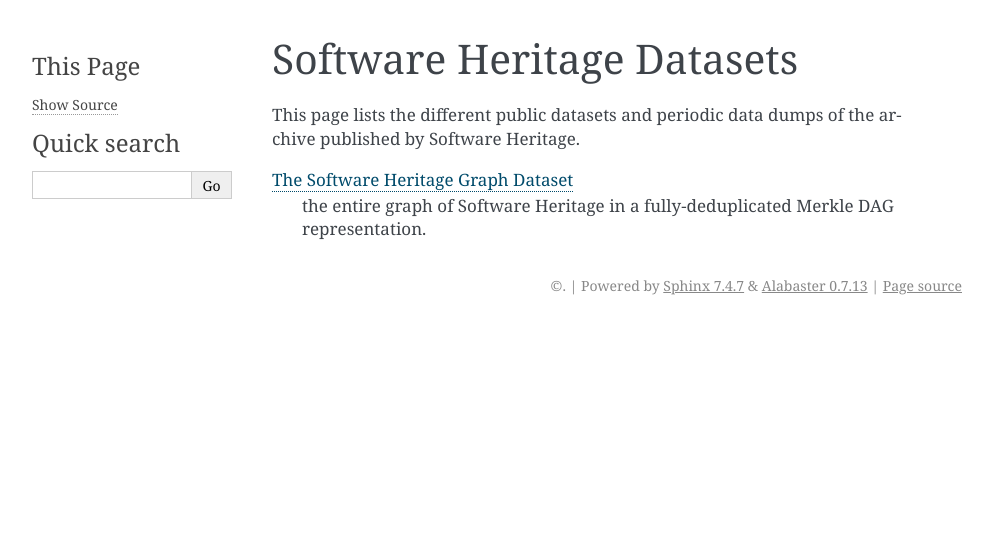
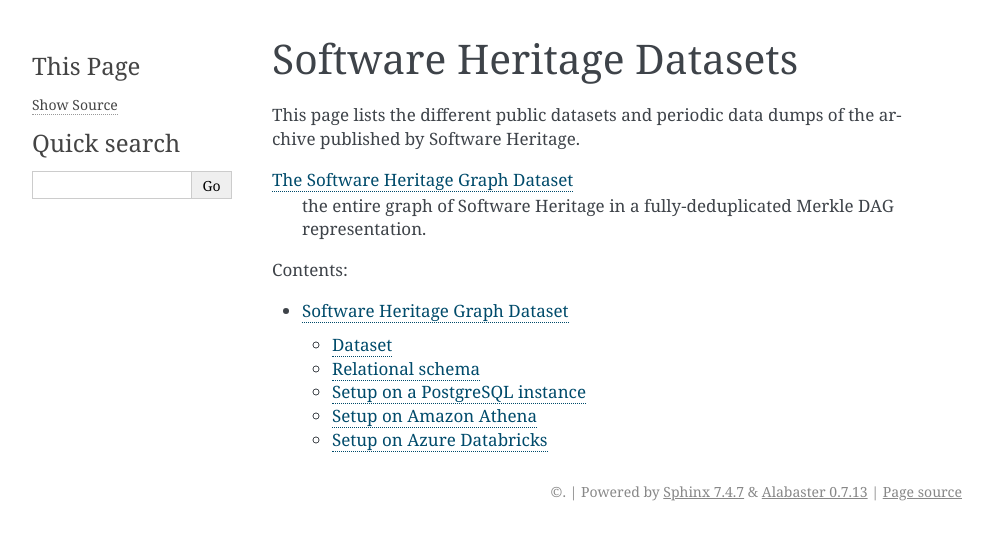
Before and after one commit to SoftwareHeritage/swh-dataset, a Sphinx documentation site: the page built from docs/index.rst, in a window 1280 px wide. Shown: the top 540 px of the page, without its empty margins (148-1141 px from the left). Built offline with Sphinx 7.4.7, drawn with Linux system fonts in a browser that asks for light colours.

Commit message:
docs: add missing TOC

```diff
--- a/docs/graph/index.rst
+++ b/docs/graph/index.rst
@@ -39,6 +39,7 @@
 .. toctree::
    :maxdepth: 2
    :caption: Contents:
+   :titlesonly:
 
    dataset
    schema
@@ -48,7 +49,7 @@
 
 
 Indices and tables
-==================
+------------------
 
 * :ref:`genindex`
 * :ref:`modindex`
--- a/docs/index.rst
+++ b/docs/index.rst
@@ -9,3 +9,10 @@
 :ref:`The Software Heritage Graph Dataset <swh-graph-dataset>`
     the entire graph of Software Heritage in a fully-deduplicated Merkle DAG
     representation.
+
+.. toctree::
+   :maxdepth: 2
+   :caption: Contents:
+   :titlesonly:
+
+   graph/index
```
